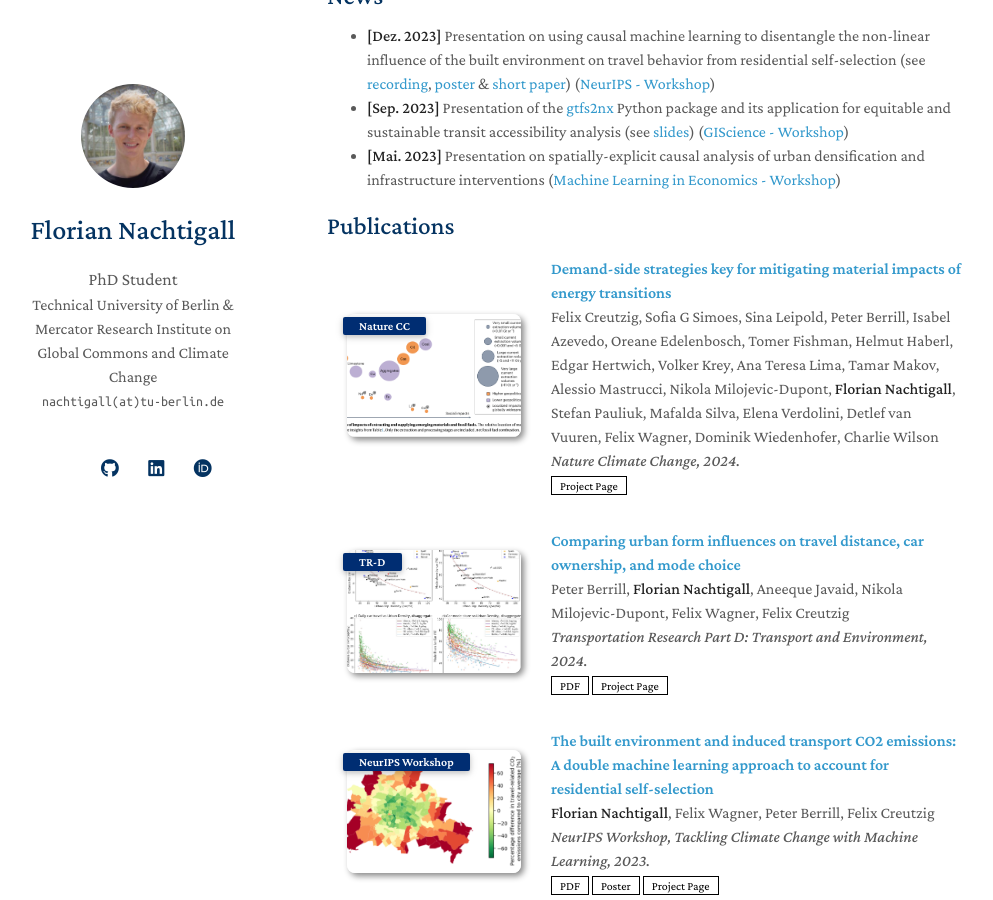
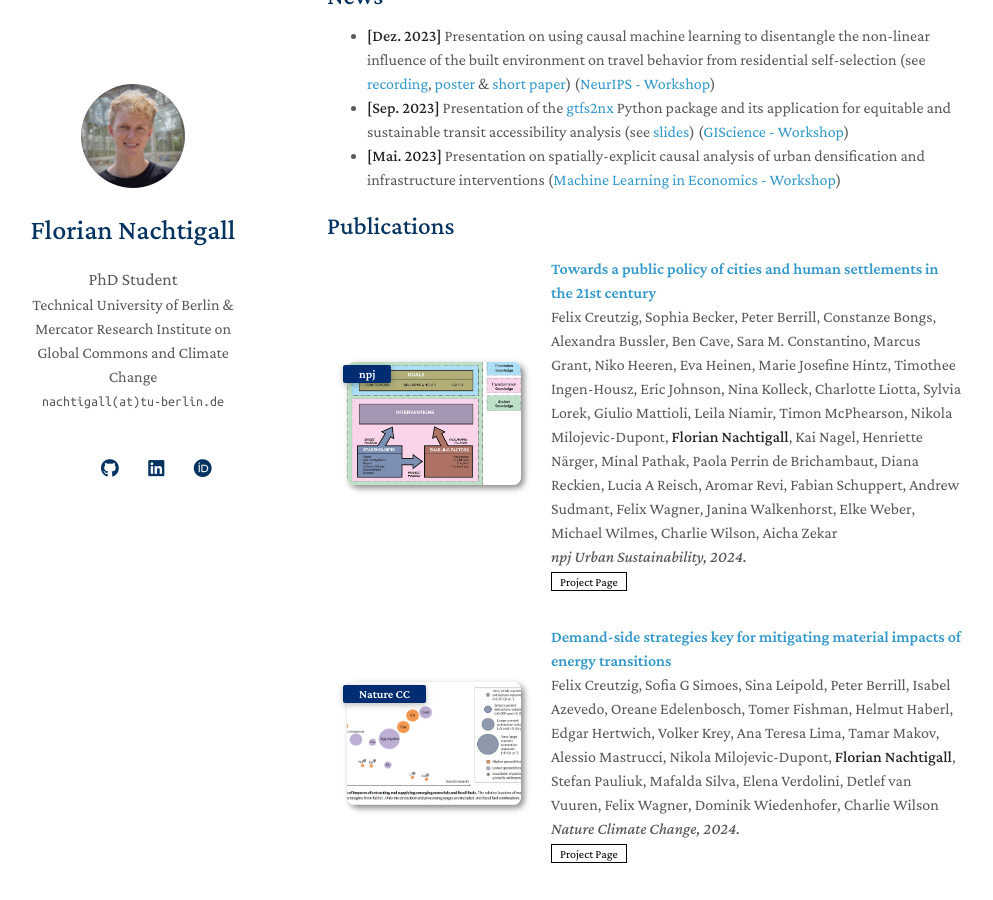
Before and after one commit to FlorianNachtigall/floriannachtigall.github.io, a Jekyll site: the page built from index.md, in a window 1280 px wide and 900 px high, scrolled down 359 px. Shown: the whole window, without its empty margins (143-1136 px from the left). Built offline with Jekyll 4.4.1, drawn with Linux system fonts in a browser that asks for light colours; nearby versions of some CDN libraries; a style sheet for code colours, icons or effects is not loaded; our own code applies the rules of GitHub Pages for plain Markdown files.

Commit message:
Creutzig npj publication

```diff
--- a/_data/publications.yml
+++ b/_data/publications.yml
@@ -1,4 +1,15 @@
 main:
+
+  - title: Towards a public policy of cities and human settlements in the 21st century
+    authors: Felix Creutzig, Sophia Becker, Peter Berrill, Constanze Bongs, Alexandra Bussler, Ben Cave, Sara M. Constantino, Marcus Grant, Niko Heeren, Eva Heinen, Marie Josefine Hintz, Timothee Ingen-Housz, Eric Johnson, Nina Kolleck, Charlotte Liotta, Sylvia Lorek, Giulio Mattioli, Leila Niamir, Timon McPhearson, Nikola Milojevic-Dupont, <strong>Florian Nachtigall</strong>, Kai Nagel, Henriette Närger, Minal Pathak, Paola Perrin de Brichambaut, Diana Reckien, Lucia A Reisch, Aromar Revi, Fabian Schuppert, Andrew Sudmant, Felix Wagner, Janina Walkenhorst, Elke Weber, Michael Wilmes, Charlie Wilson, Aicha Zekar
+    conference_short: npj
+    conference: npj Urban Sustainability, 2024.
+    # pdf: ~
+    page: https://www.nature.com/articles/s42949-024-00168-7
+    # code: ~
+    # bibtex: ~
+    image: ./assets/img/creutzig-2024-npj-thumbnail.png
+    # notes: ~
 
   - title: Demand-side strategies key for mitigating material impacts of energy transitions
     authors: Felix Creutzig, Sofia G Simoes, Sina Leipold, Peter Berrill, Isabel Azevedo, Oreane Edelenbosch, Tomer Fishman, Helmut Haberl, Edgar Hertwich, Volker Krey, Ana Teresa Lima, Tamar Makov, Alessio Mastrucci, Nikola Milojevic-Dupont, <strong>Florian Nachtigall</strong>, Stefan Pauliuk, Mafalda Silva, Elena Verdolini, Detlef van Vuuren, Felix Wagner, Dominik Wiedenhofer, Charlie Wilson
@@ -8,7 +19,7 @@ main:
     page: https://www.nature.com/articles/s41558-024-02016-z
     # code: ~
     # bibtex: ~
-    image: ./assets/img/creutzig-2024-thumbnail.png
+    image: ./assets/img/creutzig-2024-naturecc-thumbnail.png
     # notes: ~
 
   - title: Comparing urban form influences on travel distance, car ownership, and mode choice
```
Also changed, not shown: assets/img/creutzig-2024-naturecc-thumbnail.png (renamed from assets/img/creutzig-2024-thumbnail.png), assets/img/creutzig-2024-npj-thumbnail.png (added).
